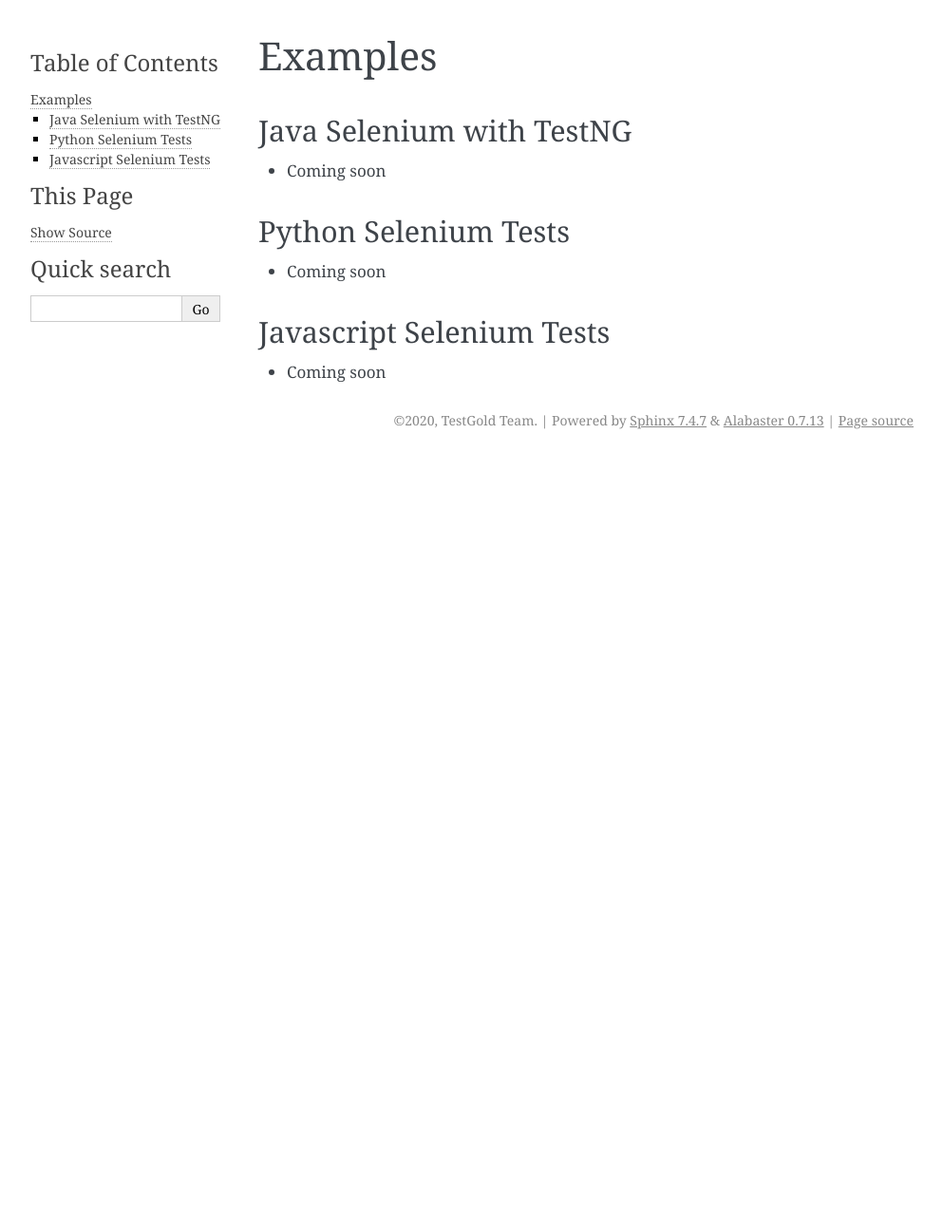
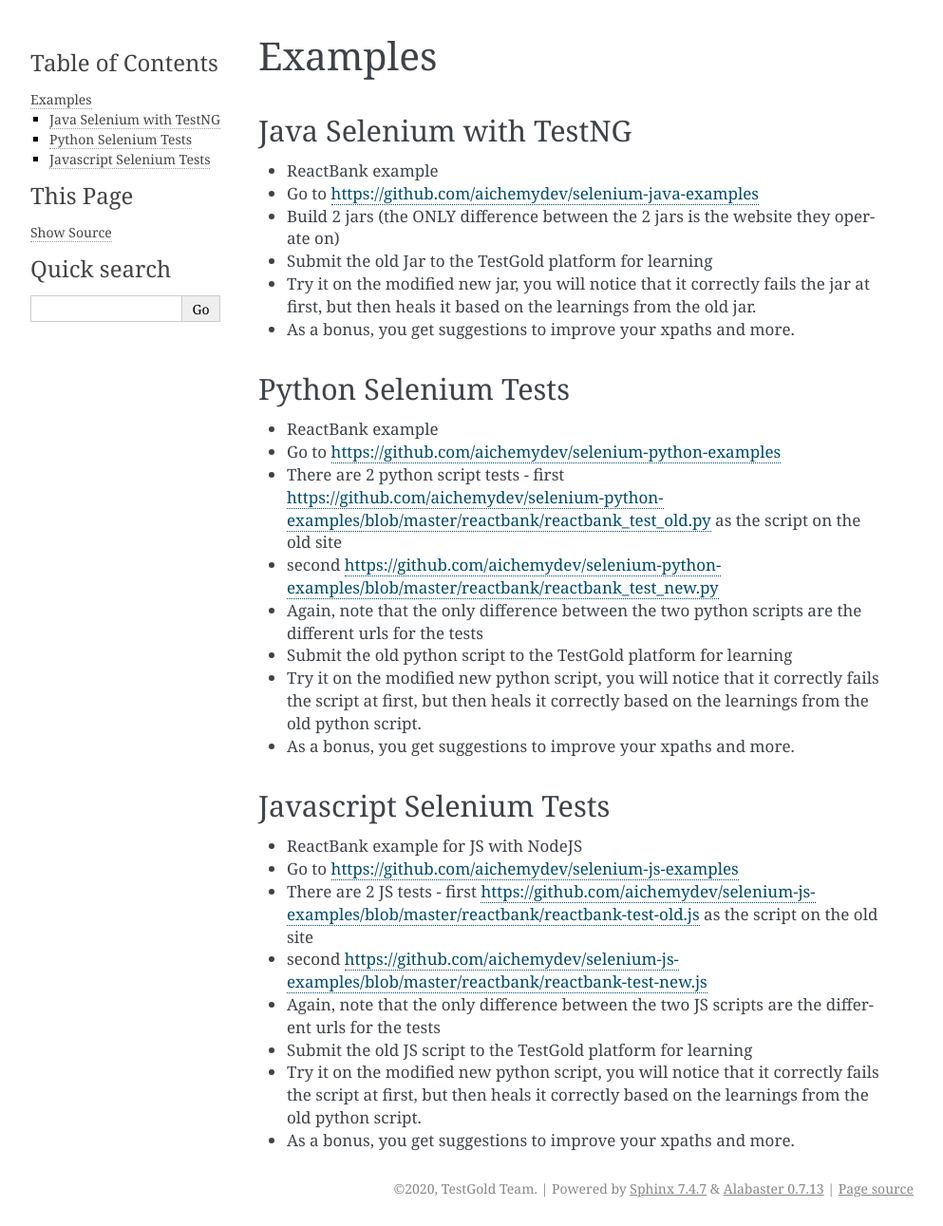
Before and after one commit to aichemydev/testgold, a Sphinx documentation site: the page built from docs/examples.rst, in a window 1280 px wide. Shown: the whole page at 95% size, without its empty margins (148-1141 px from the left). Built offline with Sphinx 7.4.7, drawn with Linux system fonts in a browser that asks for light colours; before the commit the page ends 900 px from its top, so only the background shows below that.

Commit message:
Update examples.rst

```diff
--- a/docs/examples.rst
+++ b/docs/examples.rst
@@ -3,12 +3,32 @@
 
 Java Selenium with TestNG
 ---------------------------
-- Coming soon
+- ReactBank example
+- Go to https://github.com/aichemydev/selenium-java-examples
+- Build 2 jars (the ONLY difference between the 2 jars is the website they operate on)
+- Submit the old Jar to the TestGold platform for learning
+- Try it on the modified new jar, you will notice that it correctly fails the jar at first, but then heals it based on the learnings from the old jar.
+- As a bonus, you get suggestions to improve your xpaths and more.
+
 
 Python Selenium Tests
 ---------------------------
-- Coming soon
+- ReactBank example
+- Go to https://github.com/aichemydev/selenium-python-examples
+- There are 2 python script tests - first https://github.com/aichemydev/selenium-python-examples/blob/master/reactbank/reactbank_test_old.py as the script on the old site
+- second https://github.com/aichemydev/selenium-python-examples/blob/master/reactbank/reactbank_test_new.py
+- Again, note that the only difference between the two python scripts are the different urls for the tests
+- Submit the old python script to the TestGold platform for learning
+- Try it on the modified new python script, you will notice that it correctly fails the script at first, but then heals it correctly based on the learnings from the old python script.
+- As a bonus, you get suggestions to improve your xpaths and more.
 
 Javascript Selenium Tests
 ---------------------------
-- Coming soon
+- ReactBank example for JS with NodeJS
+- Go to https://github.com/aichemydev/selenium-js-examples
+- There are 2 JS tests - first https://github.com/aichemydev/selenium-js-examples/blob/master/reactbank/reactbank-test-old.js as the script on the old site
+- second https://github.com/aichemydev/selenium-js-examples/blob/master/reactbank/reactbank-test-new.js
+- Again, note that the only difference between the two JS scripts are the different urls for the tests
+- Submit the old JS script to the TestGold platform for learning
+- Try it on the modified new python script, you will notice that it correctly fails the script at first, but then heals it correctly based on the learnings from the old python script.
+- As a bonus, you get suggestions to improve your xpaths and more.
```
